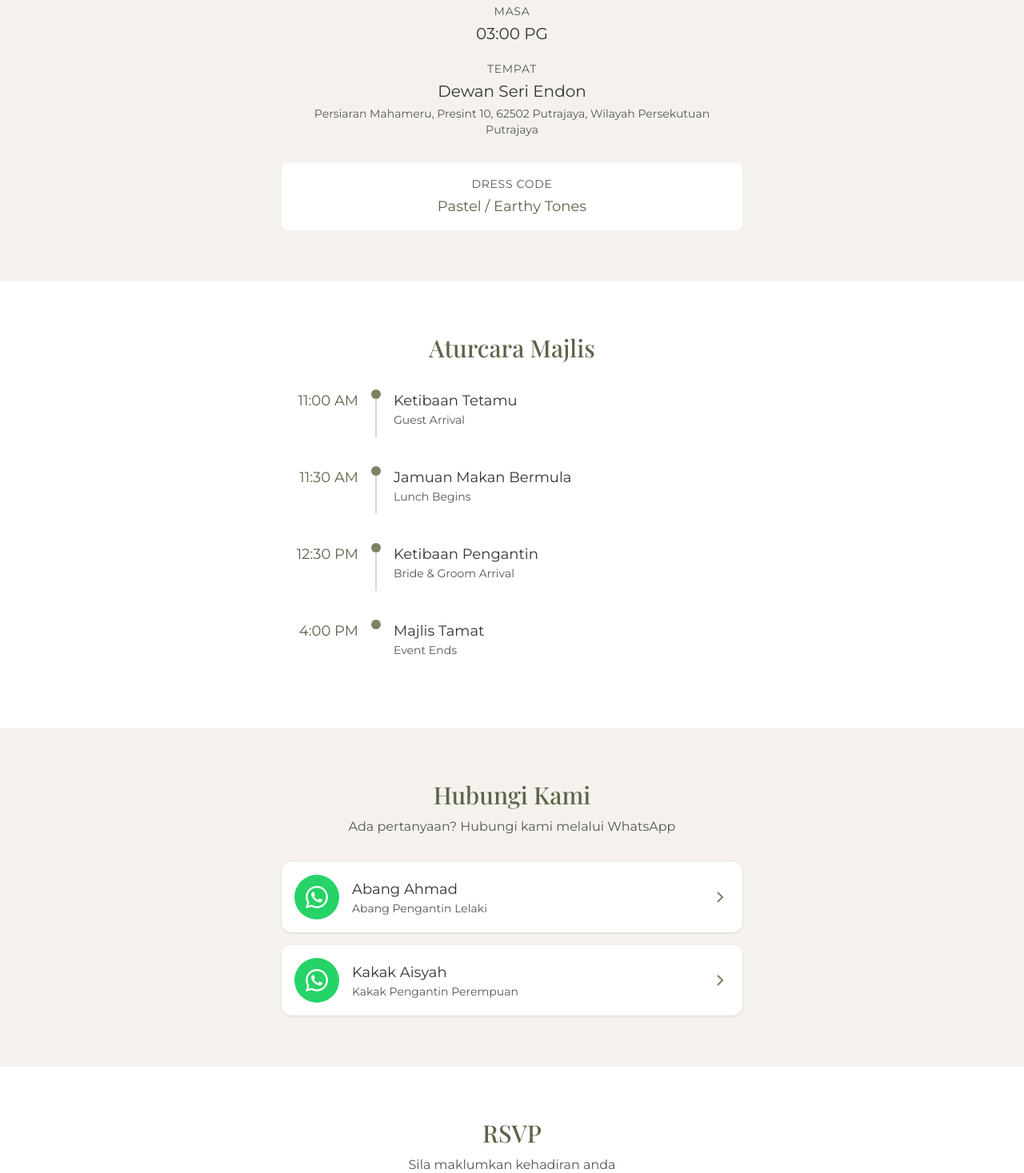
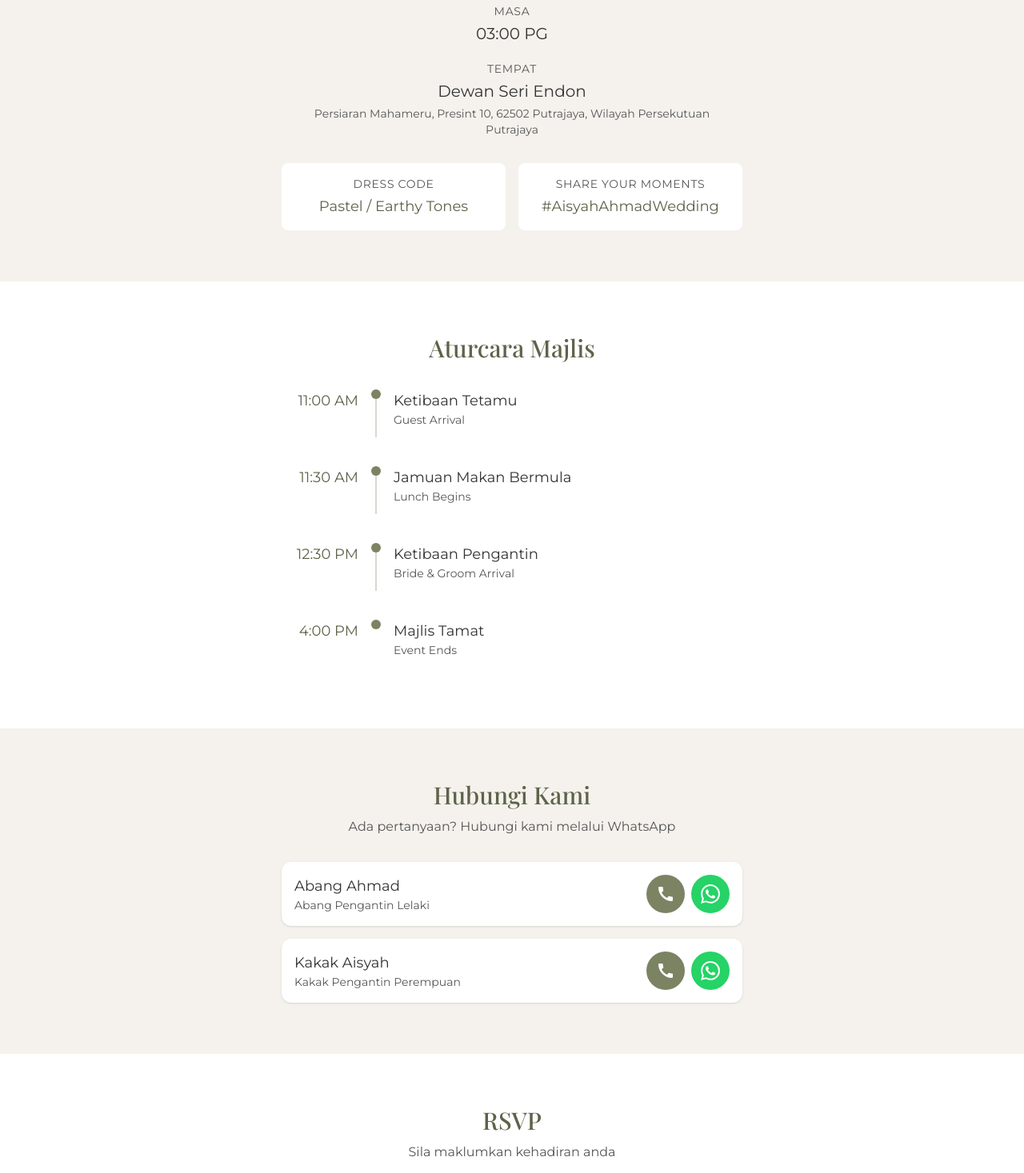
Before and after one commit to harithzainudin/wedding, a Vue app in the folder frontend/: page / in a window 1280 px wide. Shown: the part 1588-3055 px from the top of the page at 80% size. Built offline with nearby package versions, Linux system fonts and the light colour scheme; no server answers.

Commit message:
Add hashtag section

```diff
--- a/frontend/src/components/sections/ContactSection.vue
+++ b/frontend/src/components/sections/ContactSection.vue
@@ -3,12 +3,20 @@ import { weddingConfig } from "@/config/wedding";
 
 const contacts = weddingConfig.contacts;
 
+const getCleanPhone = (phone: string): string => {
+  return phone.replace(/[^0-9+]/g, "");
+};
+
 const openWhatsApp = (phone: string): void => {
-  const cleanPhone = phone.replace(/[^0-9+]/g, "");
+  const cleanPhone = getCleanPhone(phone);
   const message = encodeURIComponent(
     `Assalamualaikum, saya ingin bertanya mengenai majlis perkahwinan ${weddingConfig.couple.bride.nickname} & ${weddingConfig.couple.groom.nickname}.`
   );
   window.open(`https://wa.me/${cleanPhone}?text=${message}`, "_blank");
+};
+
+const callPhone = (phone: string): void => {
+  window.location.href = `tel:${getCleanPhone(phone)}`;
 };
 </script>
 
@@ -23,22 +31,11 @@ const openWhatsApp = (phone: string): void => {
       </p>
 
       <div class="grid gap-3 sm:gap-4">
-        <button
+        <div
           v-for="contact in contacts"
           :key="contact.phone"
-          type="button"
-          class="flex items-center gap-3 sm:gap-4 p-4 bg-white rounded-xl shadow-sm hover:shadow-md transition-shadow cursor-pointer active:scale-[0.98]"
-          @click="openWhatsApp(contact.phone)"
+          class="flex items-center gap-3 sm:gap-4 p-4 bg-white rounded-xl shadow-sm"
         >
-          <!-- WhatsApp Icon -->
-          <div class="flex-shrink-0 w-12 h-12 sm:w-14 sm:h-14 flex items-center justify-center bg-[#25D366] rounded-full">
-            <svg class="w-6 h-6 sm:w-7 sm:h-7 text-white" viewBox="0 0 24 24" fill="currentColor">
-              <path
-                d="M17.472 14.382c-.297-.149-1.758-.867-2.03-.967-.273-.099-.471-.148-.67.15-.197.297-.767.966-.94 1.164-.173.199-.347.223-.644.075-.297-.15-1.255-.463-2.39-1.475-.883-.788-1.48-1.761-1.653-2.059-.173-.297-.018-.458.13-.606.134-.133.298-.347.446-.52.149-.174.198-.298.298-.497.099-.198.05-.371-.025-.52-.075-.149-.669-1.612-.916-2.207-.242-.579-.487-.5-.669-.51-.173-.008-.371-.01-.57-.01-.198 0-.52.074-.792.372-.272.297-1.04 1.016-1.04 2.479 0 1.462 1.065 2.875 1.213 3.074.149.198 2.096 3.2 5.077 4.487.709.306 1.262.489 1.694.625.712.227 1.36.195 1.871.118.571-.085 1.758-.719 2.006-1.413.248-.694.248-1.289.173-1.413-.074-.124-.272-.198-.57-.347m-5.421 7.403h-.004a9.87 9.87 0 01-5.031-1.378l-.361-.214-3.741.982.998-3.648-.235-.374a9.86 9.86 0 01-1.51-5.26c.001-5.45 4.436-9.884 9.888-9.884 2.64 0 5.122 1.03 6.988 2.898a9.825 9.825 0 012.893 6.994c-.003 5.45-4.437 9.884-9.885 9.884m8.413-18.297A11.815 11.815 0 0012.05 0C5.495 0 .16 5.335.157 11.892c0 2.096.547 4.142 1.588 5.945L.057 24l6.305-1.654a11.882 11.882 0 005.683 1.448h.005c6.554 0 11.89-5.335 11.893-11.893a11.821 11.821 0 00-3.48-8.413z"
-              />
-            </svg>
-          </div>
-
           <!-- Contact Info -->
           <div class="flex-1 text-left">
             <p class="font-heading text-base sm:text-lg text-charcoal">
@@ -49,13 +46,35 @@ const openWhatsApp = (phone: string): void => {
             </p>
           </div>
 
-          <!-- Arrow Icon -->
-          <div class="flex-shrink-0 text-sage">
-            <svg class="w-5 h-5 sm:w-6 sm:h-6" viewBox="0 0 24 24" fill="none" stroke="currentColor" stroke-width="2">
-              <path d="M9 18l6-6-6-6" />
-            </svg>
+          <!-- Action Buttons -->
+          <div class="flex gap-2">
+            <!-- Call Button -->
+            <button
+              type="button"
+              class="flex items-center justify-center w-11 h-11 sm:w-12 sm:h-12 bg-sage rounded-full cursor-pointer transition-transform hover:scale-105 active:scale-95"
+              aria-label="Call"
+              @click="callPhone(contact.phone)"
+            >
+              <svg class="w-5 h-5 sm:w-6 sm:h-6 text-white" viewBox="0 0 24 24" fill="currentColor">
+                <path d="M20.01 15.38c-1.23 0-2.42-.2-3.53-.56a.977.977 0 00-1.01.24l-1.57 1.97c-2.83-1.35-5.48-3.9-6.89-6.83l1.95-1.66c.27-.28.35-.67.24-1.02-.37-1.11-.56-2.3-.56-3.53 0-.54-.45-.99-.99-.99H4.19C3.65 3 3 3.24 3 3.99 3 13.28 10.73 21 20.01 21c.71 0 .99-.63.99-1.18v-3.45c0-.54-.45-.99-.99-.99z"/>
+              </svg>
+            </button>
+
+            <!-- WhatsApp Button -->
+            <button
+              type="button"
+              class="flex items-center justify-center w-11 h-11 sm:w-12 sm:h-12 bg-[#25D366] rounded-full cursor-pointer transition-transform hover:scale-105 active:scale-95"
+              aria-label="WhatsApp"
+              @click="openWhatsApp(contact.phone)"
+            >
+              <svg class="w-5 h-5 sm:w-6 sm:h-6 text-white" viewBox="0 0 24 24" fill="currentColor">
+                <path
+                  d="M17.472 14.382c-.297-.149-1.758-.867-2.03-.967-.273-.099-.471-.148-.67.15-.197.297-.767.966-.94 1.164-.173.199-.347.223-.644.075-.297-.15-1.255-.463-2.39-1.475-.883-.788-1.48-1.761-1.653-2.059-.173-.297-.018-.458.13-.606.134-.133.298-.347.446-.52.149-.174.198-.298.298-.497.099-.198.05-.371-.025-.52-.075-.149-.669-1.612-.916-2.207-.242-.579-.487-.5-.669-.51-.173-.008-.371-.01-.57-.01-.198 0-.52.074-.792.372-.272.297-1.04 1.016-1.04 2.479 0 1.462 1.065 2.875 1.213 3.074.149.198 2.096 3.2 5.077 4.487.709.306 1.262.489 1.694.625.712.227 1.36.195 1.871.118.571-.085 1.758-.719 2.006-1.413.248-.694.248-1.289.173-1.413-.074-.124-.272-.198-.57-.347m-5.421 7.403h-.004a9.87 9.87 0 01-5.031-1.378l-.361-.214-3.741.982.998-3.648-.235-.374a9.86 9.86 0 01-1.51-5.26c.001-5.45 4.436-9.884 9.888-9.884 2.64 0 5.122 1.03 6.988 2.898a9.825 9.825 0 012.893 6.994c-.003 5.45-4.437 9.884-9.885 9.884m8.413-18.297A11.815 11.815 0 0012.05 0C5.495 0 .16 5.335.157 11.892c0 2.096.547 4.142 1.588 5.945L.057 24l6.305-1.654a11.882 11.882 0 005.683 1.448h.005c6.554 0 11.89-5.335 11.893-11.893a11.821 11.821 0 00-3.48-8.413z"
+                />
+              </svg>
+            </button>
           </div>
-        </button>
+        </div>
       </div>
     </div>
   </section>
--- a/frontend/src/components/sections/DetailsSection.vue
+++ b/frontend/src/components/sections/DetailsSection.vue
@@ -1,5 +1,5 @@
 <script setup lang="ts">
-import { computed } from "vue";
+import { computed, ref } from "vue";
 import { weddingConfig } from "@/config/wedding";
 
 const formattedDate = computed(() => {
@@ -21,6 +21,30 @@ const formattedTime = computed(() => {
     hour12: true,
   });
 });
+
+const copied = ref(false);
+
+const copyHashtag = async (): Promise<void> => {
+  try {
+    await navigator.clipboard.writeText(weddingConfig.hashtag);
+    copied.value = true;
+    setTimeout(() => {
+      copied.value = false;
+    }, 2000);
+  } catch {
+    // Fallback for older browsers
+    const textArea = document.createElement("textarea");
+    textArea.value = weddingConfig.hashtag;
+    document.body.appendChild(textArea);
+    textArea.select();
+    document.execCommand("copy");
+    document.body.removeChild(textArea);
+    copied.value = true;
+    setTimeout(() => {
+      copied.value = false;
+    }, 2000);
+  }
+};
 </script>
 
 <template>
@@ -124,8 +148,9 @@ const formattedTime = computed(() => {
         </div>
       </div>
 
-      <!-- Dress Code -->
-      <div class="mt-6 sm:mt-8 p-3 sm:p-4 bg-white rounded-lg">
+      <!-- Dress Code & Hashtag -->
+      <div class="mt-6 sm:mt-8 flex flex-col sm:flex-row gap-3 sm:gap-4">
+        <div class="flex-1 p-3 sm:p-4 bg-white rounded-lg">
           <p class="font-body text-xs sm:text-sm uppercase tracking-wider text-charcoal-light mb-1">
             Dress Code
           </p>
@@ -133,6 +158,26 @@ const formattedTime = computed(() => {
             {{ weddingConfig.dressCode }}
           </p>
         </div>
+
+        <div class="flex-1 p-3 sm:p-4 bg-white rounded-lg">
+          <p class="font-body text-xs sm:text-sm uppercase tracking-wider text-charcoal-light mb-1">
+            Share Your Moments
+          </p>
+          <button
+            type="button"
+            class="font-heading text-base sm:text-lg text-sage-dark hover:text-sage cursor-pointer transition-colors"
+            @click="copyHashtag"
+          >
+            {{ weddingConfig.hashtag }}
+          </button>
+          <p
+            v-if="copied"
+            class="font-body text-xs text-sage mt-1"
+          >
+            Copied!
+          </p>
+        </div>
+      </div>
     </div>
   </section>
 </template>
```
Lines whose indentation alone changed are shown as unchanged.
